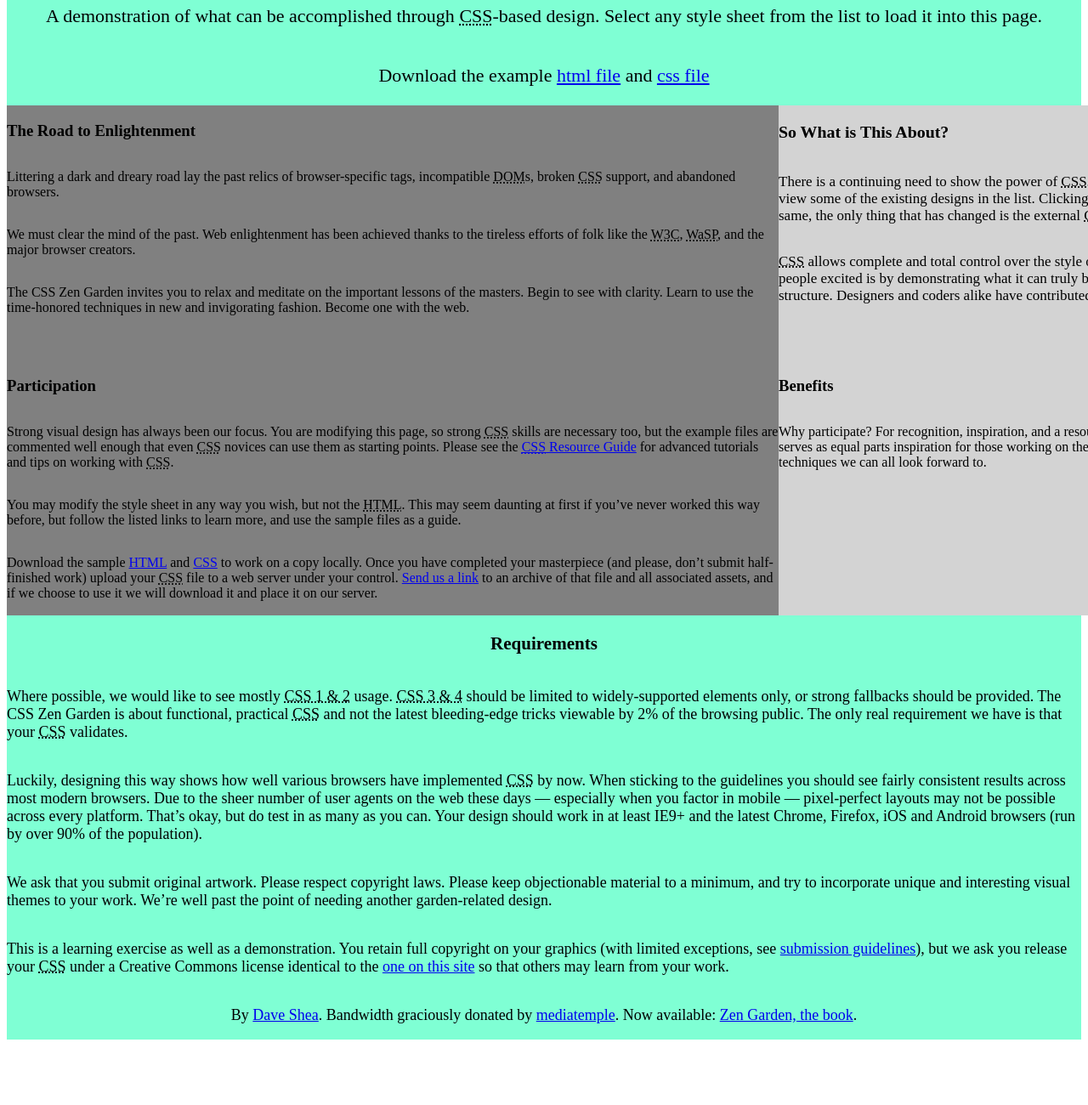
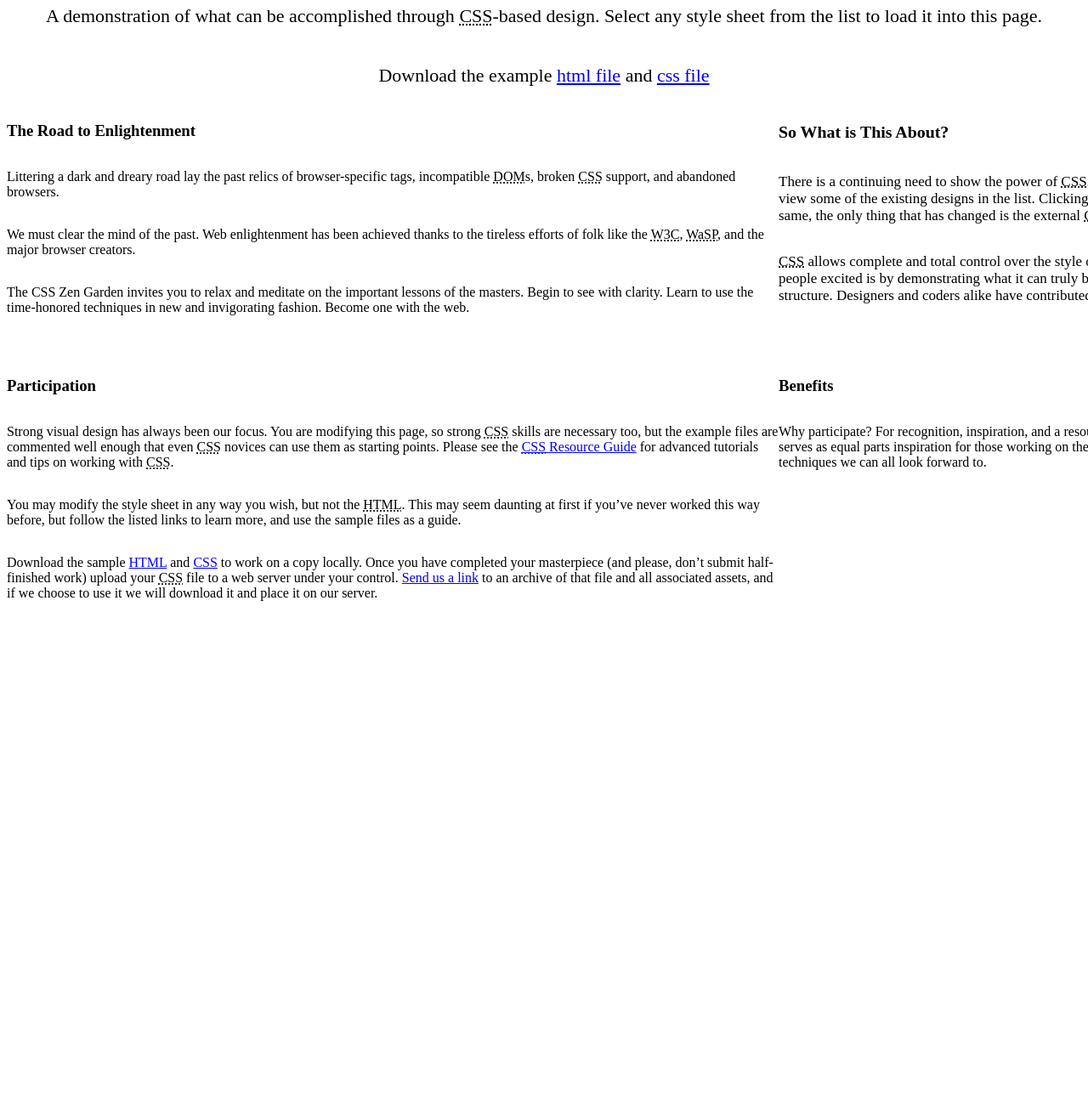
Before and after one commit to ead-codigo-2023/ejercicio-3-diagramaci-n-RodrigoParraO, a plain HTML site: page index.html in a window 1280 px wide. Shown: the part 320-1620 px from the top of the page at 85% size. Drawn offline with Linux system fonts and the light colour scheme.

Commit message:
Update style.css

```diff
--- a/style.css
+++ b/style.css
@@ -18,7 +18,7 @@ h1{
    justify-content: center;
    flex-direction: column;
    align-items: center;
-   background-color: aquamarine;
+   background-color:
     padding
   }
 
@@ -28,7 +28,7 @@ h1{
    justify-content: flex-start;
    flex-direction:column ;
    align-items: flex-start;
-   background-color: grey;
+   background-color:
    padding: 0px;
    width: 908px;
    height: 300px;
@@ -40,7 +40,7 @@ h1{
    justify-content: flex-start;
    flex-direction:column ;
    align-items: flex-start;
-   background-color: lightgrey;
+   background-color:
    padding: 0px;
    width: 908px;
    height: 300px;
@@ -55,7 +55,7 @@ h1{
    justify-content: flex-start;
    flex-direction:column ;
    align-items: flex-start;
-   background-color: grey;
+   background-color:
    padding: 0px;
    width: 908px;
    height: 300px;
@@ -70,7 +70,7 @@ h1{
    justify-content: flex-start;
    flex-direction:column ;
    align-items: flex-start;
-   background-color: lightgrey;
+   background-color:
    padding: 0px;
    width: 908px;
    height: 300px;
@@ -85,7 +85,7 @@ h1{
    justify-content: center;
    flex-direction: column;
    align-items: center;
-   background-color: aquamarine;
+   background-color:
    position:relative;
-   bottom: 600px;
+   bottom: 1800px;
   }
```
